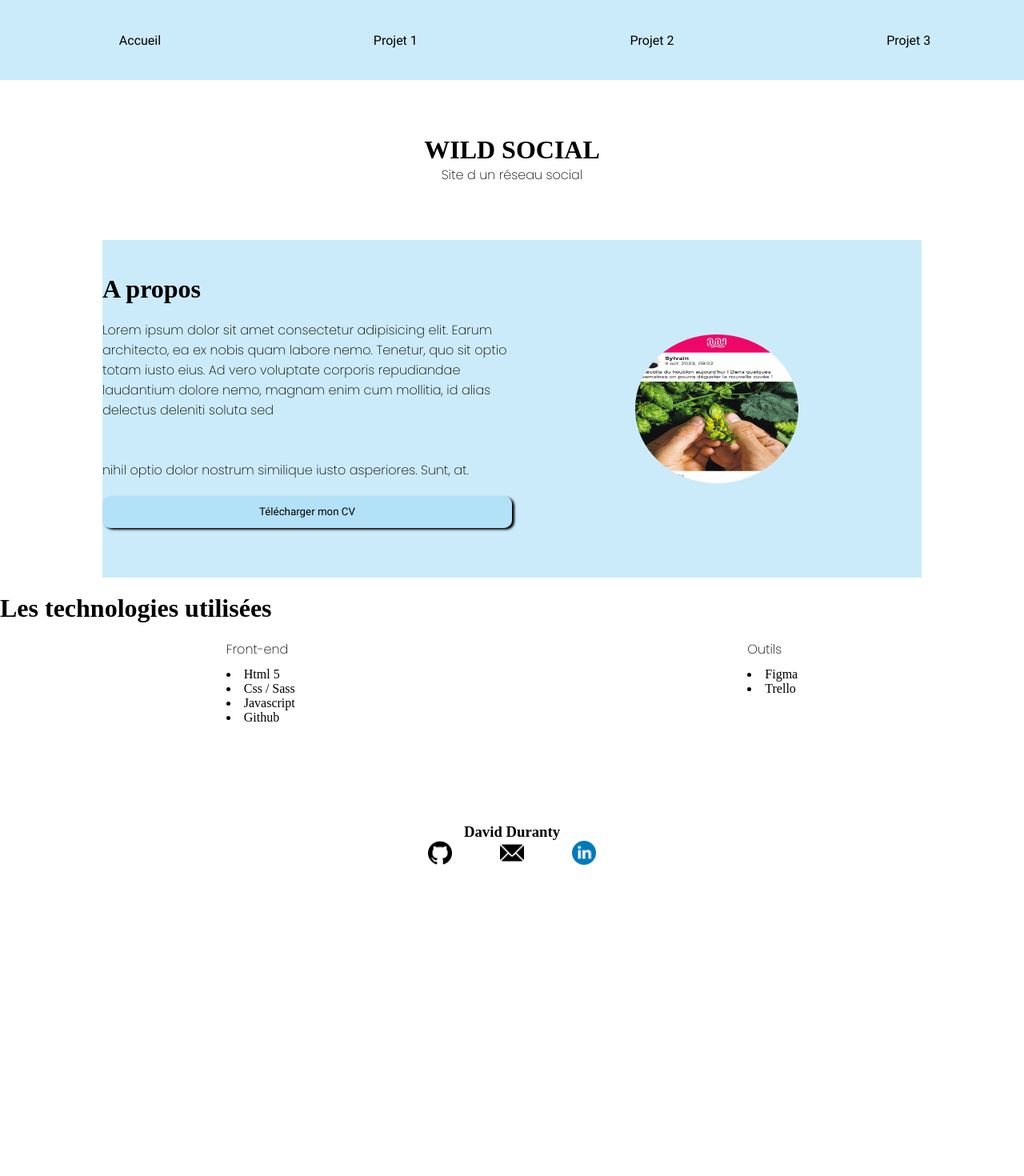
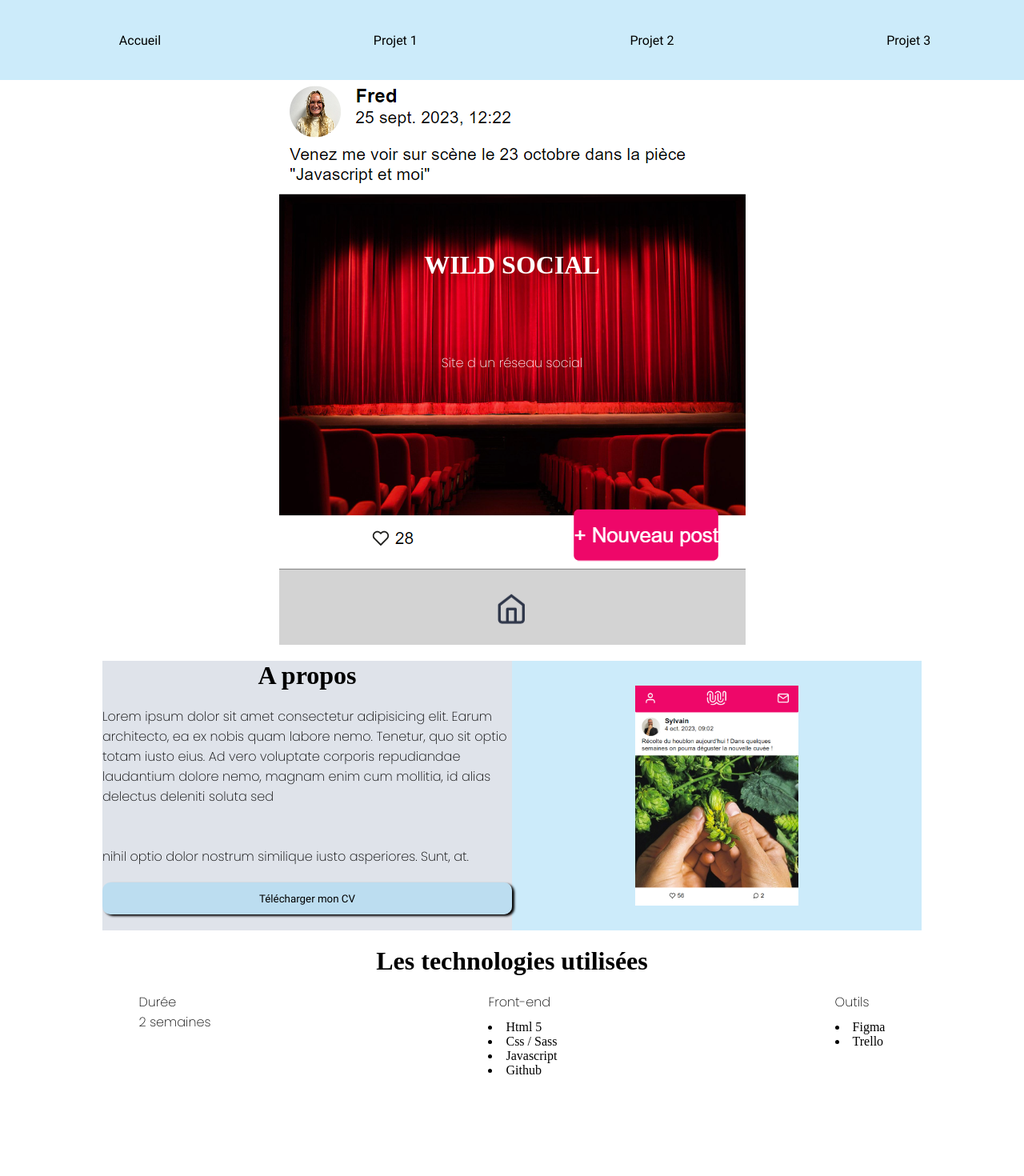
Before and after one commit to davidduranty/portfolio_Duranty_David, a React (Vite) app in the folder frontend/: page /project1 in a window 1280 px wide. Shown: the top 1470 px of the page at 80% size. Before the commit the page ends 1085 px from the top, so only its background shows below. Built offline with nearby package versions, Linux system fonts and the light colour scheme.

Commit message:
adjust components in projects pages

```diff
--- a/frontend/src/components/Projects-header/HeaderProject1.jsx
+++ b/frontend/src/components/Projects-header/HeaderProject1.jsx
@@ -1,6 +1,7 @@
 function HeaderProject1() {
   return (
     <div className="project-info-container">
+      <img src="capture.png" alt="" />
       <h1>WILD SOCIAL</h1>
       <p>Site d un réseau social</p>
     </div>
--- a/frontend/src/components/Projects-header/_headerProject1.scss
+++ b/frontend/src/components/Projects-header/_headerProject1.scss
@@ -2,4 +2,19 @@
   @include center;
   flex-direction: column;
   min-height: 200px;
+  margin-bottom: 20px;
+
+  img {
+    position: relative;
+  }
+  h1,
+  p {
+    position: absolute;
+    color: white;
+  }
+  h1 {
+    top: 50%;
+    left: 50%;
+    transform: translate(-50%, -235%);
+  }
 }
--- a/frontend/src/components/Projects-skills/_skillsProject1.scss
+++ b/frontend/src/components/Projects-skills/_skillsProject1.scss
@@ -0,0 +1,6 @@
+.container-about {
+  margin: 0 10%;
+  h1 {
+    text-align: center;
+  }
+}
--- a/frontend/src/components/Technology/TechnologyProject1.jsx
+++ b/frontend/src/components/Technology/TechnologyProject1.jsx
@@ -3,6 +3,10 @@ function TechnologyProject1() {
     <>
       <h1 className="title-tech">Les technologies utilisées</h1>
       <div className="container-tech">
+        <div className="time">
+          <p>Durée</p>
+          <p>2 semaines</p>
+        </div>
         <div className="project-tech">
           <p className="text-title">Front-end</p>
           <li>Html 5</li>
--- a/frontend/src/components/Technology/TechnologyProject2.jsx
+++ b/frontend/src/components/Technology/TechnologyProject2.jsx
@@ -3,6 +3,10 @@ function TechnologyProject2() {
     <>
       <h1 className="title-tech">Les technologies utilisées</h1>
       <div className="container-tech">
+        <div className="time">
+          <p>Durée</p>
+          <p>3 semaines</p>
+        </div>
         <div className="project-tech">
           <p className="text-title">Front-end</p>
           <li>Html 5</li>
--- a/frontend/src/components/Technology/TechnologyProject3.jsx
+++ b/frontend/src/components/Technology/TechnologyProject3.jsx
@@ -3,6 +3,10 @@ function TechnologyProject3() {
     <>
       <h1 className="title-tech">Les technologies utilisées</h1>
       <div className="container-tech">
+        <div className="time">
+          <p>Durée</p>
+          <p>2 mois</p>
+        </div>
         <div className="project-tech">
           <p className="text-title">Front-end</p>
           <li>Sass</li>
--- a/frontend/src/components/Technology/_technology.scss
+++ b/frontend/src/components/Technology/_technology.scss
@@ -1,5 +1,6 @@
 .title-tech {
   margin-top: 20px;
+  text-align: center;
 }
 .container-tech {
   min-width: 100%;
--- a/frontend/src/components/about/_about.scss
+++ b/frontend/src/components/about/_about.scss
@@ -1,4 +1,5 @@
 .container-about {
+  .content-about {
     display: flex;
     flex-direction: column;
     background: rgba(236, 223, 223, 0.589);
@@ -9,7 +10,7 @@
       .img {
         block-size: 100%;
         inline-size: 80%;
-      border-radius: 100%;
+      }
     }
   }
 }
```
Also changed, not shown: frontend/public/capture.png (added). Lines whose indentation alone changed are shown as unchanged.
